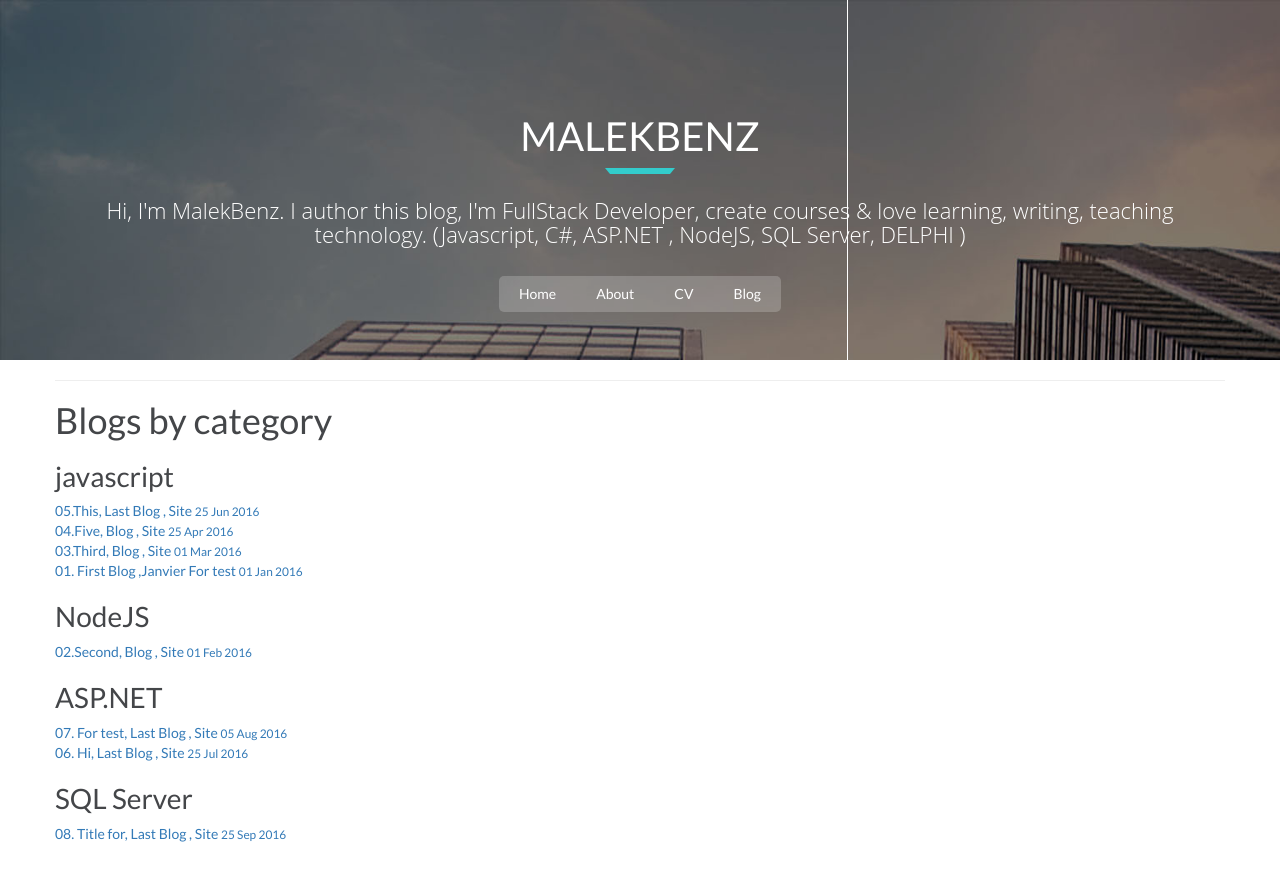
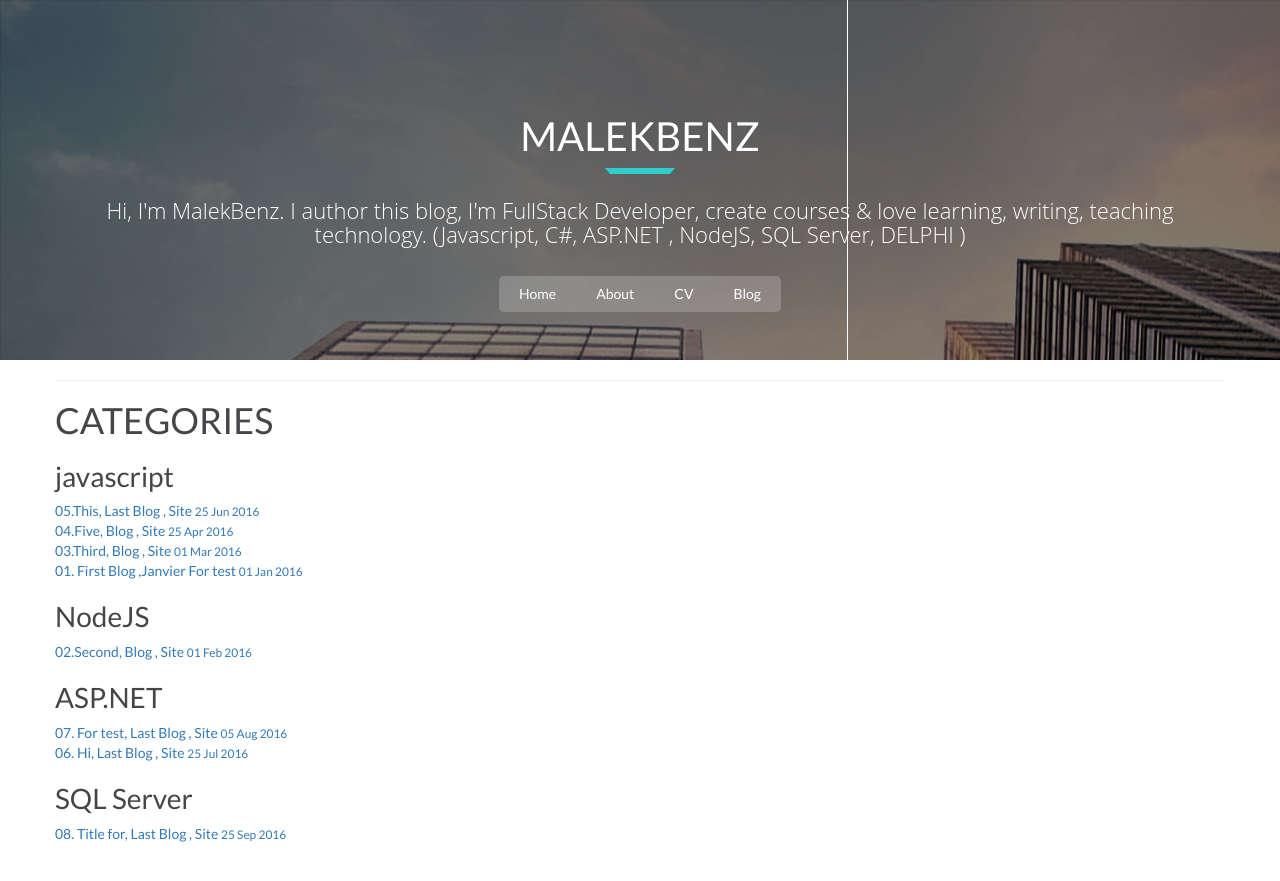
Before and after one commit to malekbenz/malekbenz, a Jekyll site: the page built from blog/categories.html, in a window 1280 px wide. Shown: the top 881 px of the page. Built offline with Jekyll 4.4.1, drawn with Linux system fonts in a browser that asks for light colours; nearby versions of some CDN libraries.

Commit message:
add categorie

```diff
--- a/blog/categories.html
+++ b/blog/categories.html
@@ -5,11 +5,11 @@ title: Categories
 
 <div class="tags-expo">
   <hr/>
-  <h1>Blogs by category</h1>
-  <div class="tags-expo-section">
+  <h1>CATEGORIES</h1>
+  <div >
     {% for tag in site.categories %}
     <h2 id="{{ tag[0] | slugify }}">{{ tag[0] }}</h2>
-    <ul class="tags-expo-posts">
+    <ul >
       {% for post in tag[1] %}
         <a class="post-title" href="{{ site.baseurl }}{{ post.url }}">
       <li>
```
